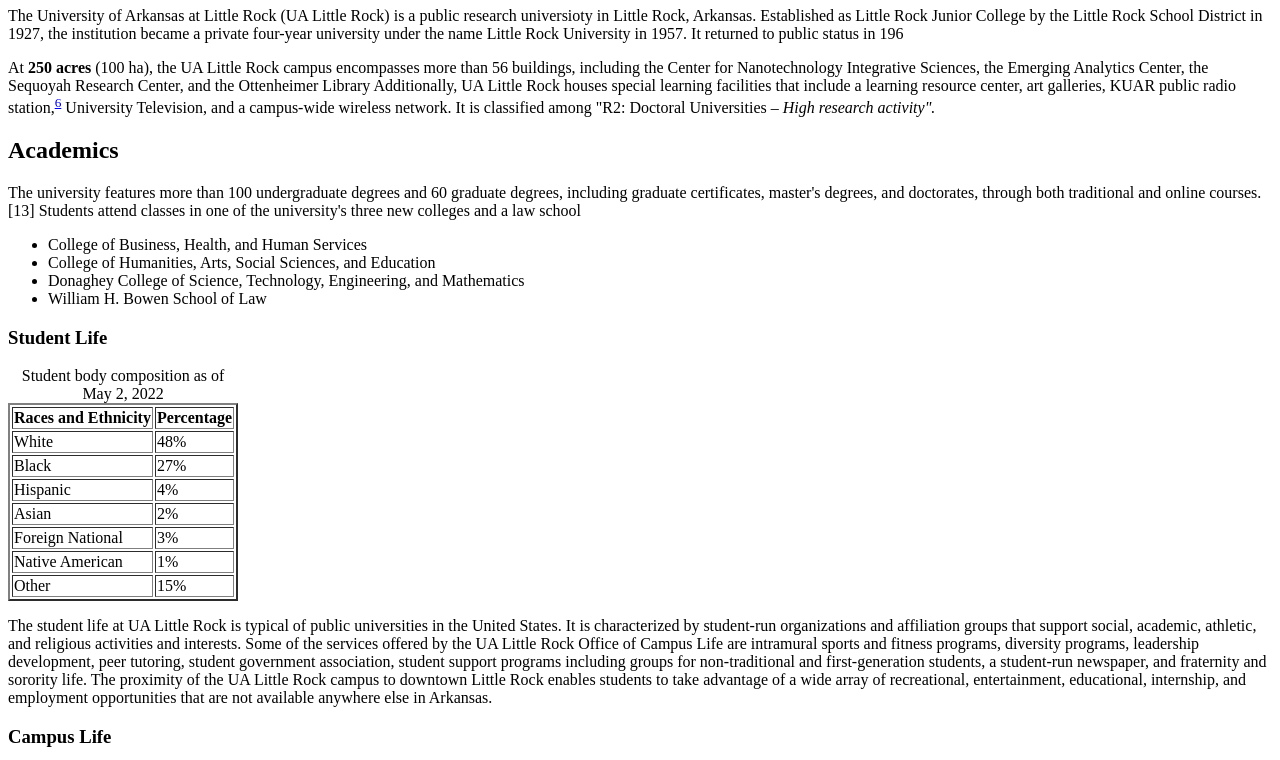
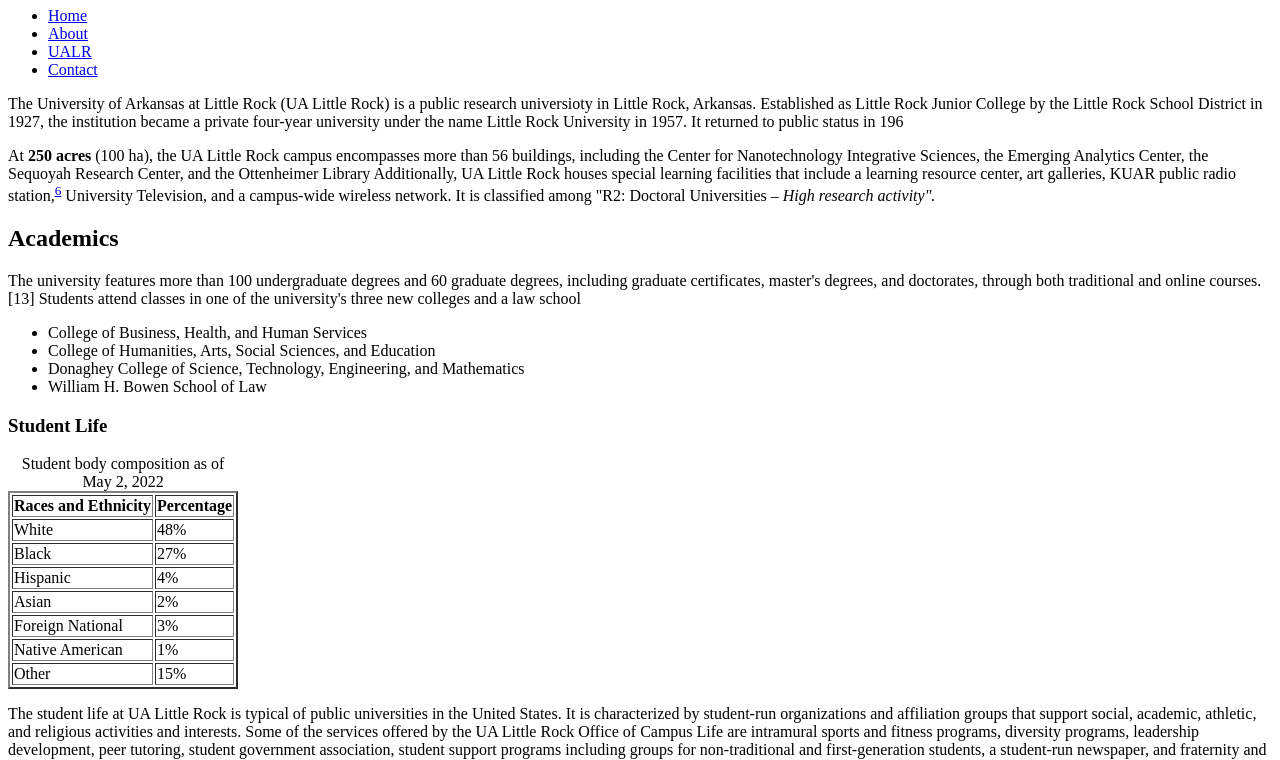
Before and after one commit to ayan0186/ifsc-1310, a plain HTML site: page index.html in a window 1280 px wide. Shown: the part 73-833 px from the top of the page. Drawn offline with Linux system fonts and the light colour scheme.

Commit message:
added navigation tab and footer

```diff
--- a/index.html
+++ b/index.html
@@ -19,6 +19,16 @@
     </div>
 </header>
   </main>
+
+  <nav class="primary">
+    <ul>
+      <li><a href="index.html" target="_blank" title="link to index">Home</a></li>
+      <li><a href="https://en.wikipedia.org/wiki/University_of_Arkansas_at_Little_Rock" target="_blank">About</a></li>
+      <li><a href="https://ualr.edu" target="_blank">UALR</a></li>
+      <li><a href="mailto:ahuda@ualr.edu">Contact</a></li>
+    </ul>
+  </nav>
+
 <section id="content">
   <p>The University of Arkansas at Little Rock (UA Little Rock) is a public research universioty in Little Rock, Arkansas.
 Established as Little Rock Junior College by the Little Rock School District in 1927, the institution became a private four-year university under the name Little Rock
@@ -117,8 +127,9 @@ It returned to public status in 196
     <dd>Center for Arkansas History and Culture</dd>
     <dd>Sequoyah National Research Center</dd>
 </dl>
-
   </section>
-
+  <footer class="primary">
+    <h6>&copy; 2024 Ayan Huda <a href="#backtotop">Back To Top</a></h6>
+  </footer>
 </body>
 </html>
```
